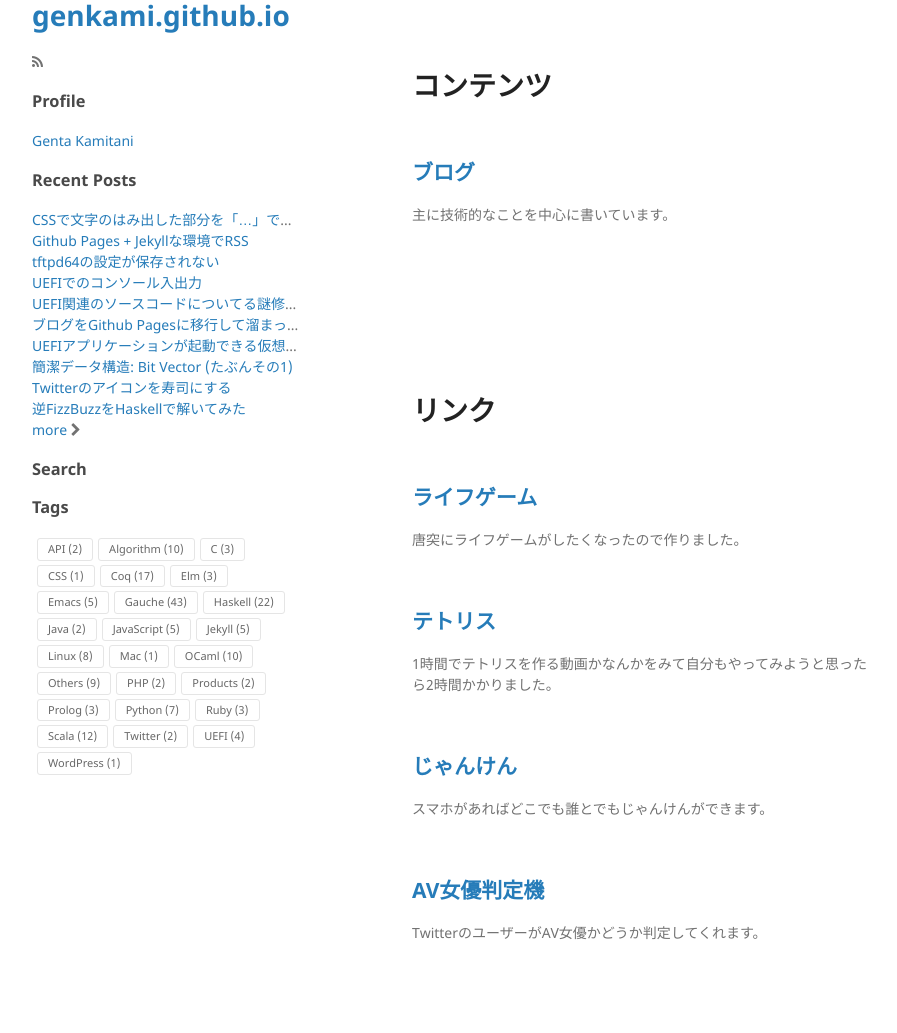
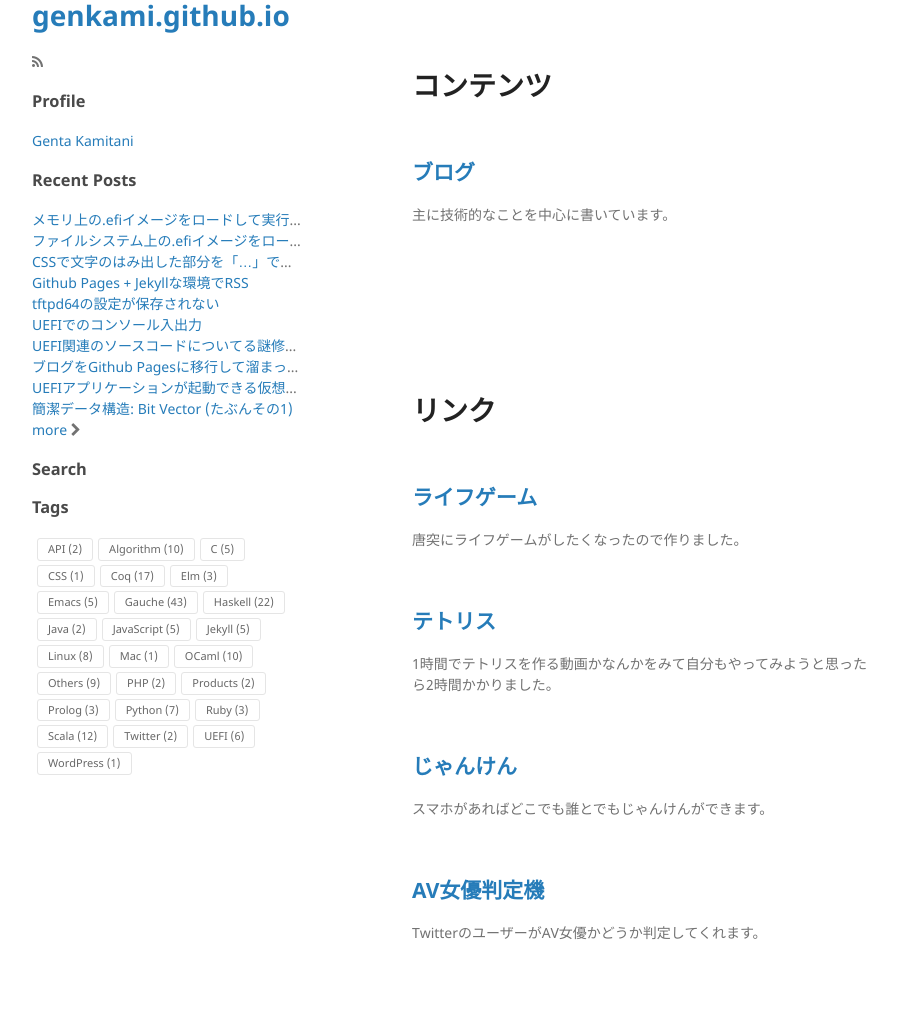
Before and after one commit to genkami/genkami.github.io, a Jekyll site: the page built from index.html, in a window 1280 px wide. Shown: the whole page, without its empty margins (178-1075 px from the left). Built offline with Jekyll 4.4.1, drawn with Linux system fonts in a browser that asks for light colours; comment, search, counter and statistics services are not loaded; some of the changed lines change nothing that is shown.

Commit message:
add posts

````diff
--- a/_draft/load-image.md
+++ b/_posts/2017-06-23-01-load-image.md
@@ -1,7 +1,16 @@
-https://www.guidgen.com/
+---
+layout: post
+title: ファイルシステム上の.efiイメージをロードして実行する
+tags:
+- UEFI
+- C
+---
 
+`EFI_BOOT_SERVICES`の`LoadImage`, `OpenImage`を使うと、簡単に他のefiイメージを実行することができます。
 
-// OpenEfi.c
+*OpenEfi.c*
+
+``` c
 #include <Uefi.h>
 #include <Library/UefiApplicationEntryPoint.h>
 #include <Library/UefiLib.h>
@@ -45,7 +54,7 @@ ExecuteEfiFile (
       &ChildHandle
       );
     if (Status != EFI_SUCCESS) {
-      // maybe image not found
+      // 多分イメージがない
       goto LOOP_END;
     }
 
@@ -70,17 +79,19 @@ UefiMain (
   IN EFI_SYSTEM_TABLE  *SystemTable
   )
 {
-	gIH = ImageHandle;
-	gST = SystemTable;
-	gBS = SystemTable->BootServices;
+  gIH = ImageHandle;
+  gST = SystemTable;
+  gBS = SystemTable->BootServices;
 
   ExecuteEfiFile(L"\\MyHelloWorld.efi");
 
-	return EFI_SUCCESS;
+  return EFI_SUCCESS;
 }
+```
 
+*MyHelloWorld.c*
 
-// MyHelloWorld.c
+``` c
 #include <Uefi.h>
 #include <Library/UefiApplicationEntryPoint.h>
 #include <Library/UefiLib.h>
@@ -96,3 +107,7 @@ UefiMain (
   Print(L"Helo, World\n");
   return EFI_SUCCESS;
 }
+```
+
+実行結果:
+![/img/post/2017-06-23-open-efi.png](/img/post/2017-06-23-open-efi.png)
--- a/_draft/load-from-mem.md
+++ b/_posts/2017-06-23-02-load-image-from-mem.md
@@ -1,18 +1,16 @@
-LocateHandleBufferしてwhileで回すのがめんどいので前のやつより手抜き
+---
+layout: post
+title: メモリ上の.efiイメージをロードして実行する
+tags:
+- UEFI
+- C
+---
 
-EFI_DEVICE_PATH_PROTOCOLはベースとなる型
-それらのしたにいくつかフィールドを追加した型が定義されており、通常はそれらを使う
-メモリ上ならMEMMAP_DEVICE_PATH
-構造体のサイズはEFI_DEIVCE_PATH_PROTOCOL.Lengthで指定
-Device PathはEFI_DEVICE_PATH_PROTOCOLの配列で表される
-EFI_DEVICE_PATH_PROTOCOL DevPath[] = { HOGE, FUGA, FOO, END } みたいになってたら
-\hoge\fuga\foo を表す
-末尾はパスの終端を表す特殊な値。文字列でいう\0みたいなやつ
+`EFI_BOOT_SERVICES.LoadImage()`は、メモリ上の.efiイメージも読み込むことができます。
 
-あと重要なのはGetInfo
-必要な容量が最初はわからないので、最初は適当に容量をとってGetInfoに失敗したらやり直すみたいなのがかしこい？
-GetInfoはバッファが足りなくて失敗すると第三引数に必要な容量をセットしてくれる
+*LoadMem.efi*
 
+``` c
 #include <Uefi.h>
 #include <Library/UefiApplicationEntryPoint.h>
 #include <Library/UefiLib.h>
@@ -75,6 +73,7 @@ ExecuteEfiFile (
     gBS->AllocatePool(EfiLoaderData, InfoSize, &Info);
     Status = Executable->GetInfo(Executable, &InfoType, &InfoSize, Info);
     if (Status == EFI_BUFFER_TOO_SMALL) {
+      // GetInfoはバッファが足りなくて失敗すると第三引数に必要な容量をセットしてくれる
       gBS->FreePool(Info);
       continue;
     }
@@ -119,11 +118,46 @@ UefiMain (
   IN EFI_SYSTEM_TABLE  *SystemTable
   )
 {
-	gIH = ImageHandle;
-	gST = SystemTable;
-	gBS = SystemTable->BootServices;
+  gIH = ImageHandle;
+  gST = SystemTable;
+  gBS = SystemTable->BootServices;
 
   ExecuteEfiFile(L"\\MyHelloWorld.efi");
 
-	return EFI_SUCCESS;
+  return EFI_SUCCESS;
 }
+```
+
+[前回](/2017/06/23/01-load-image.html)みたいに`LocateHandleBuffer`して`while`で回したりはしていません。若干手抜きです。
+
+少し難しいのがDevice Pathの指定の方法です。`OpenProtocol`とか`DevicePathFromHandle`とかで取得する分には何も考えなくていいのですが、今回はメモリ上の位置を表すDevice Pathを自分で作ってあげなければいけません。
+
+Device Pathは`EFI_DEVICE_PATH_PROTOCOL`かもしくはその派生型の配列となっており、文字列がNULL終端となっているのと似たような感じで、最後の要素にはDevice Pathの終端を表す特殊な要素をおいておきます。今回はメモリ上なので、`MEMMAP_DEVICE_PATH`を使用しています。
+
+もう一つ重要なのは`EFI_FILE_PROTOCOL.GetInfo`の使い方です。`GetInfo`によって取得できる`EFI_FILE_INFO`の容量は可変なので、呼び出し前に確保しておくべき容量がわかりません。そこで、最初は適当に容量をとって、`GetInfo`に失敗したらやり直すみたいなやり方をしています。
+
+読み込むファイルは前回と同じです。
+
+*MyHelloWorld.c*
+
+``` c
+#include <Uefi.h>
+#include <Library/UefiApplicationEntryPoint.h>
+#include <Library/UefiLib.h>
+
+
+EFI_STATUS
+EFIAPI
+UefiMain (
+  IN EFI_HANDLE        ImageHandle,
+  IN EFI_SYSTEM_TABLE  *SystemTable
+  )
+{
+  Print(L"Helo, World\n");
+  return EFI_SUCCESS;
+}
+```
+
+実行結果:
+
+![/img/post/2017-06-23-load-from-mem.png](/img/post/2017-06-23-load-from-mem.png)
````
Also changed, not shown: img/post/2017-06-23-load-from-mem.png (renamed from _draft/load-from-mem.png), img/post/2017-06-23-open-efi.png (renamed from _draft/openefi.png).
